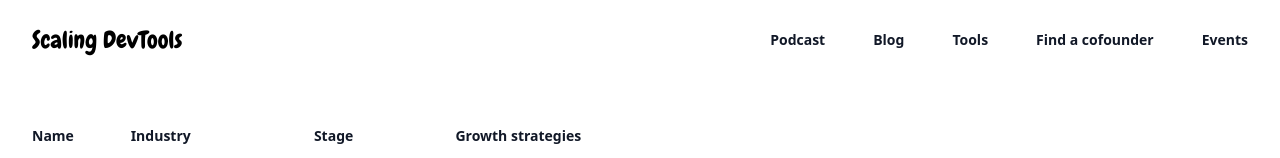
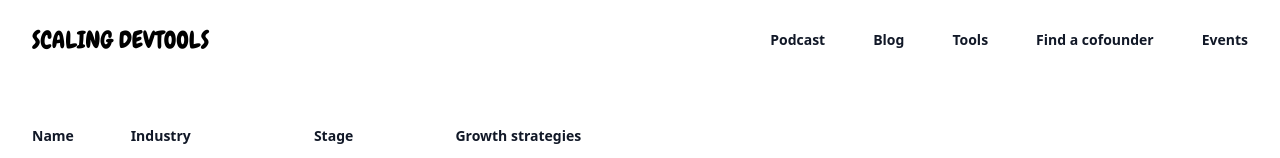
Before and after one commit to jackbridger/scaling-devtools, a Nuxt app: page /tools in a window 1280 px wide. Shown: the top 158 px of the page. Built offline with nearby package versions, Linux system fonts and the light colour scheme.

Commit message:
upper case logo

```diff
--- a/components/Hero.vue
+++ b/components/Hero.vue
@@ -27,8 +27,8 @@
         <DialogPanel class="fixed inset-y-0 right-0 z-50 w-full overflow-y-auto bg-white px-6 py-6 sm:max-w-sm sm:ring-1 sm:ring-gray-900/10">
           <div class="flex items-center justify-between">
             <a href="#" class="-m-1.5 p-1.5">
-              <span class="sr-only">Scaling DevTools</span>
-              <h1 class="h-8 w-auto font-mono">Scaling DevTools</h1>
+              <span class="sr-only">SCALING DEVTOOLS</span>
+              <h1 class="h-8 w-auto font-mono">SCALING DEVTOOLS</h1>
               <!-- <img class="h-8 w-auto" src="https://tailwindui.com/img/logos/mark.svg?color=green&shade=600" alt="" /> -->
             </a>
             <button type="button" class="-m-2.5 rounded-md p-2.5 text-gray-700" @click="mobileMenuOpen = false">
--- a/components/NavBar.vue
+++ b/components/NavBar.vue
@@ -3,8 +3,8 @@
     <nav class="flex items-center justify-between p-6 lg:px-8" aria-label="Global">
       <div class="flex lg:flex-1">
         <a href="/" class="-m-1.5 p-1.5">
-          <span class="sr-only">Scaling DevTools</span>
-          <h1 class="h-8 w-auto font-logo text-2xl">Scaling DevTools</h1>
+          <span class="sr-only">SCALING DEVTOOLS</span>
+          <h1 class="h-8 w-auto font-logo text-2xl">SCALING DEVTOOLS</h1>
         </a>
       </div>
       <div class="flex lg:hidden">
@@ -22,8 +22,8 @@
       <DialogPanel class="fixed inset-y-0 right-0 z-50 w-full overflow-y-auto bg-white px-6 py-6 sm:max-w-sm sm:ring-1 sm:ring-gray-900/10">
         <div class="flex items-center justify-between">
           <a href="#" class="-m-1.5 p-1.5">
-            <span class="sr-only">Scaling DevTools</span>
-            <h1 class="h-8 w-auto font-mono">Scaling DevTools</h1>
+            <span class="sr-only">SCALING DEVTOOLS</span>
+            <h1 class="h-8 w-auto font-mono">SCALING DEVTOOLS</h1>
           </a>
           <button type="button" class="-m-2.5 rounded-md p-2.5 text-gray-700" @click="mobileMenuOpen = false">
             <span class="sr-only">Close menu</span>
```
